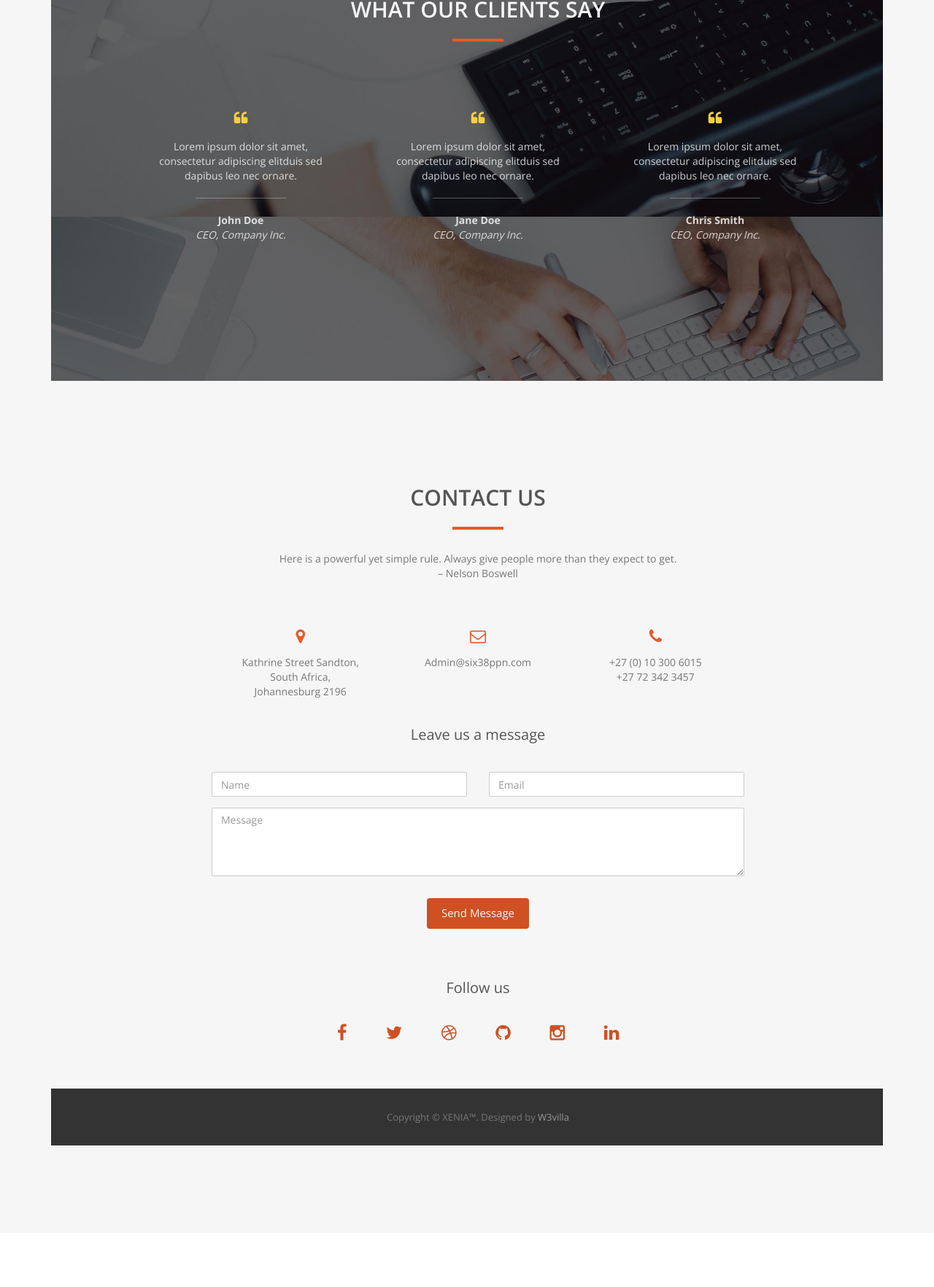
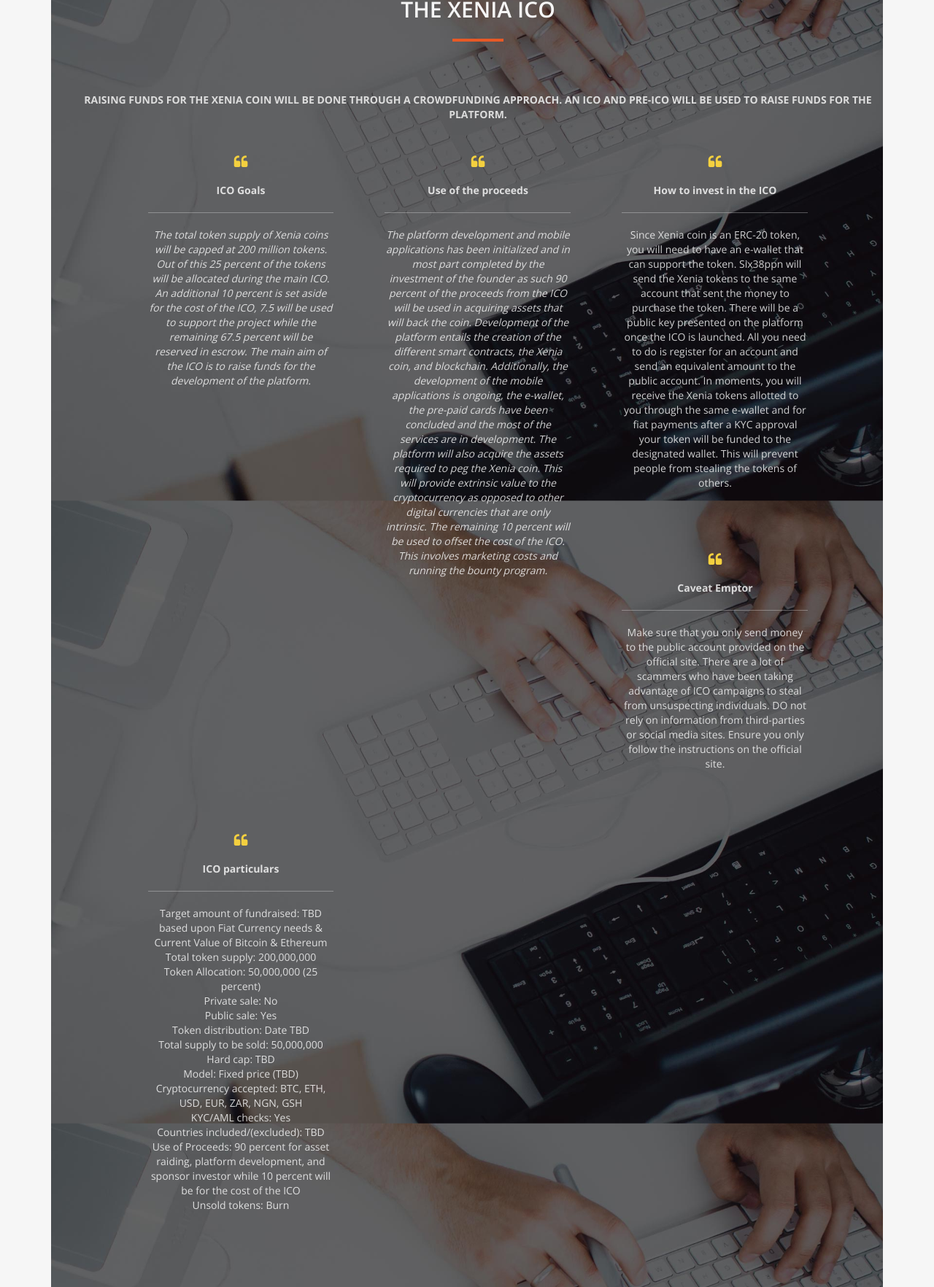
Before and after one commit to w3villa/xtest, a plain HTML site: page index.html in a window 1280 px wide. Shown: the part 3415-5179 px from the top of the page at 73% size. Before the commit the page ends 5105 px from the top, so only its background shows below. Drawn offline with nearby package versions, Linux system fonts and the light colour scheme.

Commit message:
New_updates

```diff
--- a/index.html
+++ b/index.html
@@ -176,7 +176,7 @@ benefit of this approach is that investors are aware that even though there will
       <ul class="cat">
         <li>
           <ol class="type">
-            <li><a href="#" onclick="toggleVisibility('Menu1');">ATM</a></li>
+            <li><a href="#" class="active" onclick="toggleVisibility('Menu1');">ATM</a></li>
             <li><a href="#" onclick="toggleVisibility('Menu2');">Trade Market</a></li>
             <li><a href="#" onclick="toggleVisibility('Menu3');">Teller/ Ride</a></li>
             <li><a href="#" onclick="toggleVisibility('Menu4');">Lending</a></li>
@@ -233,7 +233,7 @@ benefit of this approach is that investors are aware that even though there will
           </div>
 
            <div class="feature-img">
-             <img src="img/about.jpg" alt="">
+             <img src="img/xlogo.png" alt="">
            </div>
 
 
@@ -326,39 +326,101 @@ function hideNonVisibleDivs() {
 <div id="testimonials" class="text-center">
   <div class="container">
     <div class="section-title center">
-      <h2>What our clients say</h2>
+      <h2>The Xenia ICO</h2>
       <hr>
     </div>
+
+    <h5>Raising funds for the Xenia Coin will be done through a crowdfunding approach. An ICO and Pre-ICO will be used to raise funds for the platform.</h5>
+
     <div class="row">
+
       <div class="col-md-10 col-md-offset-1">
+
         <div class="row testimonials">
+
+
+
+
           <div class="col-sm-4">
             <blockquote><i class="fa fa-quote-left"></i>
-              <p>Lorem ipsum dolor sit amet, consectetur adipiscing elitduis sed dapibus leo nec ornare.</p>
+              <p><strong>ICO Goals</strong></p>
               <div class="clients-name">
-                <p><strong>John Doe</strong><br>
-                  <em>CEO, Company Inc.</em></p>
+                <p>
+                  <em>The total token supply of Xenia coins will be capped at 200 million tokens. Out of this 25 percent of the tokens will be allocated during the main ICO. An additional 10 percent is set aside for the cost of the ICO, 7.5 will be used to support the project while the remaining 67.5 percent will be reserved in escrow. The main aim of the ICO is to raise funds for the development of the platform. </em></p>
               </div>
             </blockquote>
           </div>
+
+
+
+
+
           <div class="col-sm-4">
             <blockquote><i class="fa fa-quote-left"></i>
-              <p>Lorem ipsum dolor sit amet, consectetur adipiscing elitduis sed dapibus leo nec ornare.</p>
+              <p><STRONG>Use of the proceeds</STRONG></p>
               <div class="clients-name">
-                <p><strong>Jane Doe</strong><br>
-                  <em>CEO, Company Inc.</em></p>
+                <p><em>The platform development and mobile applications has been initialized and in most part completed by the investment of the founder as such 90 percent of the proceeds from the ICO will be used in  acquiring assets that will back the coin. Development of the platform entails the creation of the different smart contracts, the Xenia coin, and blockchain. Additionally, the development of the mobile applications is ongoing, the e-wallet, the pre-paid cards have been concluded and the most of the services are in development. The platform will also acquire the assets required to peg the Xenia coin. This will provide extrinsic value to the cryptocurrency as opposed to other digital currencies that are only intrinsic. The remaining 10 percent will be used to offset the cost of the ICO. This involves marketing costs and running the bounty program.</em></p>
               </div>
             </blockquote>
           </div>
+
+
+
+
+
+
           <div class="col-sm-4">
             <blockquote><i class="fa fa-quote-left"></i>
-              <p>Lorem ipsum dolor sit amet, consectetur adipiscing elitduis sed dapibus leo nec ornare.</p>
+              <p><strong>How to invest in the ICO</strong></p>
               <div class="clients-name">
-                <p><strong>Chris Smith</strong><br>
-                  <em>CEO, Company Inc.</em></p>
+                <p>Since Xenia coin is an ERC-20 token, you will need to have an e-wallet that can support the token. Six38ppn will send the Xenia tokens to the same account that sent the money to purchase the token. There will be a public key presented on the platform once the ICO is launched. All you need to do is register for an account and send an equivalent amount to the public account. In moments, you will receive the Xenia tokens allotted to you through the same e-wallet and for fiat payments after a KYC approval your token will be funded to the designated wallet. This will prevent people from stealing the tokens of others. </p>
               </div>
             </blockquote>
           </div>
+
+          <div class="col-sm-4">
+            <blockquote><i class="fa fa-quote-left"></i>
+              <p><strong>Caveat Emptor</strong></p>
+              <div class="clients-name">
+                <p>Make sure that you only send money to the public account provided on the official site. There are a lot of scammers who have been taking advantage of ICO campaigns to steal from unsuspecting individuals. DO not rely on information from third-parties or social media sites. Ensure you only follow the instructions on the official site.</p>
+              </div>
+            </blockquote>
+          </div>
+
+          <div class="col-sm-4">
+            <blockquote><i class="fa fa-quote-left"></i>
+              <p><strong>ICO particulars</strong></p>
+              <div class="clients-name">
+                <p>Target amount of fundraised:  TBD based upon Fiat Currency needs & Current Value of Bitcoin & Ethereum<br>
+Total token supply:  200,000,000<br>
+Token Allocation:  50,000,000 (25 percent)<br>
+Private sale:  No<br>
+Public sale:  Yes<br>
+Token distribution:  Date TBD<br>
+Total supply to be sold:   50,000,000<br>
+Hard cap:  TBD<br>
+Model:  Fixed price (TBD)<br>
+Cryptocurrency accepted:  BTC, ETH, USD, EUR, ZAR, NGN, GSH<br>
+KYC/AML checks:  Yes<br>
+Countries included/(excluded):  TBD<br>
+Use of Proceeds:  90 percent for asset raiding, platform development, and sponsor investor while 10 percent will be for the cost of the ICO<br>
+Unsold tokens:  Burn</p>
+              </div>
+            </blockquote>
+          </div>
+
+
+
+
+
+
+
+
+
+
+
+
+
         </div>
       </div>
     </div>
```
Also changed, not shown: img/xlogo.png (added).
